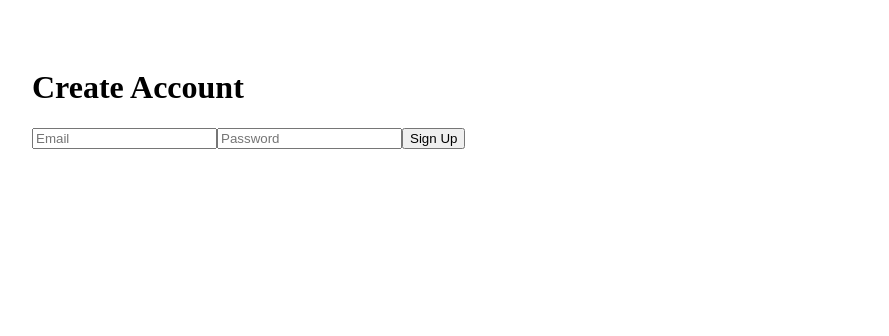
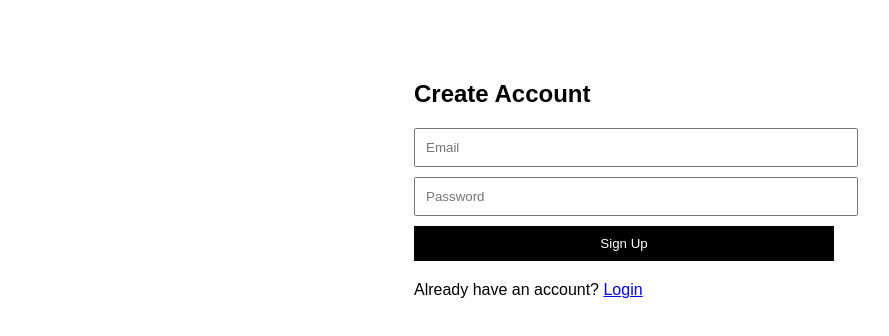
Before and after one commit to nextwaveaisuite/nextforge-proplus, a Next.js app: page /signup in a window 1280 px wide. Shown: the top 336 px of the page, without its empty margins (16-905 px from the left). Built offline with nearby package versions, Linux system fonts and the light colour scheme.

Commit message:
page.tsx

```diff
--- a/src/app/signup/page.tsx
+++ b/src/app/signup/page.tsx
@@ -1,28 +1,80 @@
 "use client";
+
 import { useState } from "react";
+import { useRouter } from "next/navigation";
+import { saveToken } from "@/src/lib/client-auth";
 
 export default function SignupPage() {
+  const router = useRouter();
   const [email, setEmail] = useState("");
   const [password, setPassword] = useState("");
+  const [loading, setLoading] = useState(false);
+  const [error, setError] = useState("");
 
-  async function submit() {
+  async function handleSignup(e: any) {
+    e.preventDefault();
+    setLoading(true);
+    setError("");
+
     const res = await fetch("/api/auth/signup", {
       method: "POST",
-      body: JSON.stringify({ email, password })
+      body: JSON.stringify({ email, password }),
     });
 
-    if (res.ok) window.location.href = "/dashboard";
+    const data = await res.json();
+
+    if (!data.success) {
+      setError(data.error || "Signup failed.");
+      setLoading(false);
+      return;
+    }
+
+    saveToken(data.token);
+    router.push("/dashboard");
   }
 
   return (
-    <div style={{ padding: 40 }}>
-      <h1>Create Account</h1>
-      <input placeholder="Email" value={email}
-        onChange={(e) => setEmail(e.target.value)} />
-      <input placeholder="Password" type="password"
-        value={password}
-        onChange={(e) => setPassword(e.target.value)} />
-      <button onClick={submit}>Sign Up</button>
+    <div style={{ maxWidth: 420, margin: "80px auto", fontFamily: "Arial" }}>
+      <h2>Create Account</h2>
+
+      <form onSubmit={handleSignup}>
+        <input
+          type="email"
+          placeholder="Email"
+          style={{ width: "100%", padding: 10, marginBottom: 10 }}
+          value={email}
+          onChange={(e) => setEmail(e.target.value)}
+        />
+
+        <input
+          type="password"
+          placeholder="Password"
+          style={{ width: "100%", padding: 10, marginBottom: 10 }}
+          value={password}
+          onChange={(e) => setPassword(e.target.value)}
+        />
+
+        {error && <p style={{ color: "red" }}>{error}</p>}
+
+        <button
+          type="submit"
+          disabled={loading}
+          style={{
+            width: "100%",
+            padding: 10,
+            background: "black",
+            color: "white",
+            border: 0,
+            cursor: "pointer",
+          }}
+        >
+          {loading ? "Creating..." : "Sign Up"}
+        </button>
+      </form>
+
+      <p style={{ marginTop: 20 }}>
+        Already have an account? <a href="/login">Login</a>
+      </p>
     </div>
   );
 }
```
